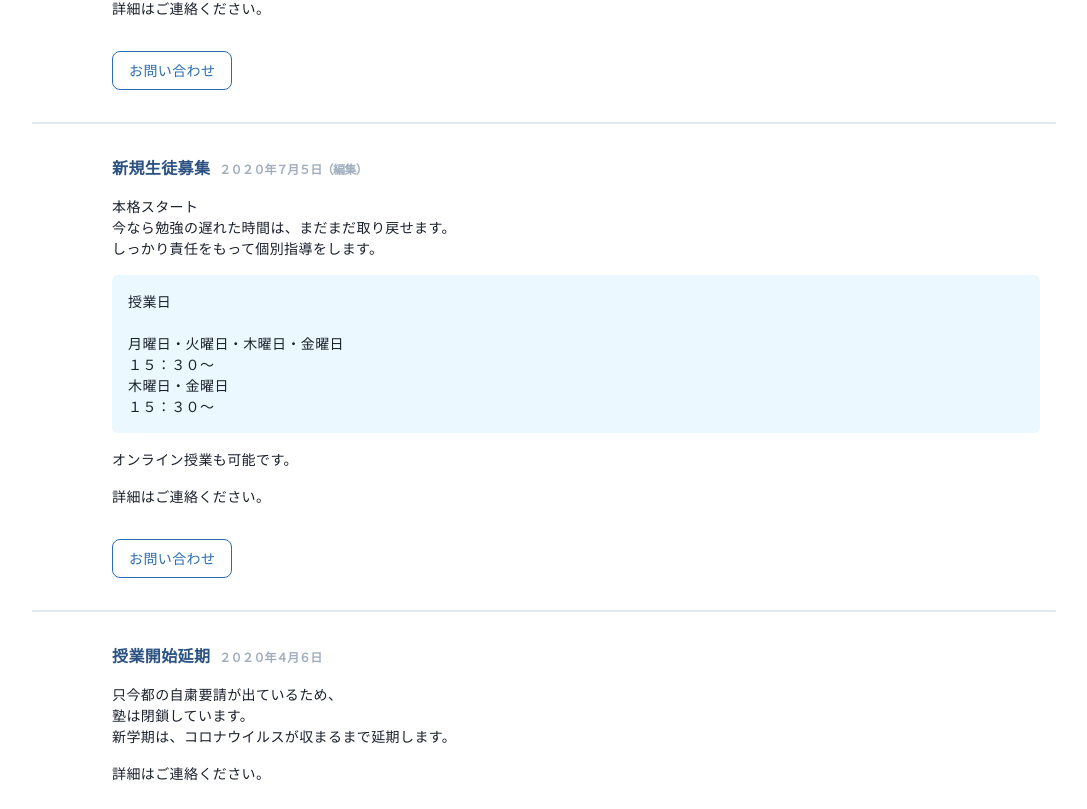
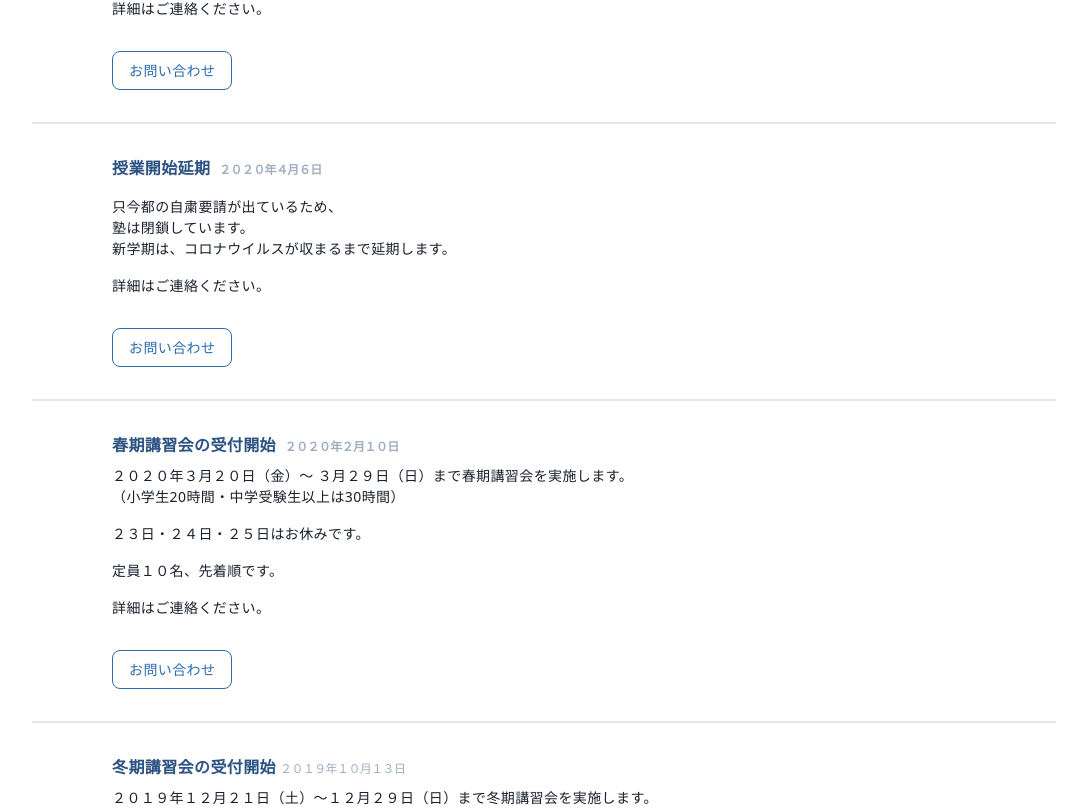
Before and after one commit to fade222/ookayamaschool, a Nuxt app: page /news in a window 1280 px wide. Shown: the part 680-1489 px from the top of the page, without its empty margins (96-1183 px from the left). Built offline with nearby package versions, Linux system fonts and the light colour scheme.

Commit message:
Fix: Edit article

```diff
--- a/pages/news.vue
+++ b/pages/news.vue
@@ -56,44 +56,6 @@
         </div>
       </article>
 
-      <article class="px-4 pt-8 pb-8 tracking-wide border-b-2 border-gray-300">
-        <div class="md:pl-16">
-          <div class="flex items-baseline">
-            <h2 class="font-bold text-blue-800">
-              新規生徒募集
-              <small class="pl-1 text-xs tracking-tighter text-gray-500">
-                ２０２０年７月５日（編集）
-              </small>
-            </h2>
-          </div>
-          <div class="text-sm">
-            <p class="pt-4">
-              本格スタート<br />
-              今なら勉強の遅れた時間は、まだまだ取り戻せます。<br />
-              しっかり責任をもって個別指導をします。<br />
-            </p>
-            <div class="p-4 mt-4 bg-blue-100 rounded-md">
-              授業日<br />
-              <br />
-              月曜日・火曜日・木曜日・金曜日<br />
-              １５：３０～<br />
-              木曜日・金曜日<br />
-              １５：３０～<br />
-            </div>
-            <p class="pt-4">
-              オンライン授業も可能です。
-            </p>
-            <p class="pt-4">
-              詳細はご連絡ください。
-            </p>
-          </div>
-          <div class="flex justify-center mt-8 md:justify-start">
-            <nuxt-link class="px-4 btn btn-secondary" to="/contact">
-              お問い合わせ
-            </nuxt-link>
-          </div>
-        </div>
-      </article>
       <article class="px-4 pt-8 pb-8 tracking-wide border-b-2 border-gray-300">
         <div class="md:pl-16">
           <div class="flex items-baseline">
```
